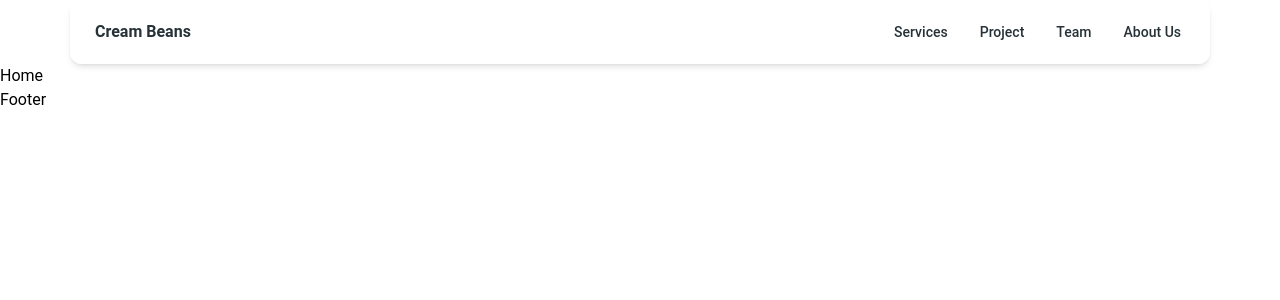
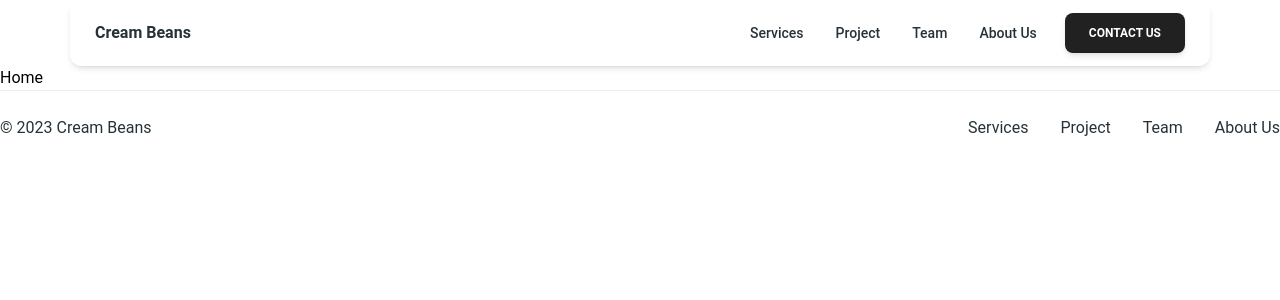
Before and after one commit to khairul111010/cream-beans, a React (Vite) app in the folder frontend/: page / in a window 1280 px wide. Shown: the top 300 px of the page. Built offline with nearby package versions, Linux system fonts and the light colour scheme; the HTML template or start-up script is replaced by a standard one.

Commit message:
footer Added

```diff
--- a/frontend/src/components/Footer.jsx
+++ b/frontend/src/components/Footer.jsx
@@ -1,7 +1,55 @@
+import { Typography } from "@material-tailwind/react";
 
+export function SimpleFooter() {
+  return (
+    <footer className="flex w-full flex-row flex-wrap items-center justify-center gap-y-6 gap-x-12 border-t border-blue-gray-50 py-6 text-center md:justify-between">
+      <Typography color="blue-gray" className="font-normal">
+        &copy; 2023 Cream Beans
+      </Typography>
+      <ul className="flex flex-wrap items-center gap-y-2 gap-x-8">
+        <li>
+          <Typography
+            as="a"
+            href="#"
+            color="blue-gray"
+            className="font-normal transition-colors hover:text-blue-500 focus:text-blue-500"
+          >
+            Services
+          </Typography>
+        </li>
+        <li>
+          <Typography
+            as="a"
+            href="#"
+            color="blue-gray"
+            className="font-normal transition-colors hover:text-blue-500 focus:text-blue-500"
+          >
+            Project
+          </Typography>
+        </li>
+        <li>
+          <Typography
+            as="a"
+            href="#"
+            color="blue-gray"
+            className="font-normal transition-colors hover:text-blue-500 focus:text-blue-500"
+          >
+            Team
+          </Typography>
+        </li>
+        <li>
+          <Typography
+            as="a"
+            href="#"
+            color="blue-gray"
+            className="font-normal transition-colors hover:text-blue-500 focus:text-blue-500"
+          >
+            About Us
+          </Typography>
+        </li>
+      </ul>
+    </footer>
+  );
+}
 
-const Footer = () => {
-  return <div className="">Footer</div>;
-};
-
-export default Footer;
+export default SimpleFooter;
--- a/frontend/src/components/Navbar.jsx
+++ b/frontend/src/components/Navbar.jsx
@@ -5,6 +5,7 @@ import {
   Typography,
   IconButton,
 } from "@material-tailwind/react";
+import { Button } from "@material-tailwind/react";
 import { Bars3Icon, XMarkIcon } from "@heroicons/react/24/outline";
 
 function NavList() {
@@ -62,6 +63,7 @@ function NavList() {
           About Us
         </a>
       </Typography>
+      <Button>Contact Us</Button>
     </ul>
   );
 }
```
